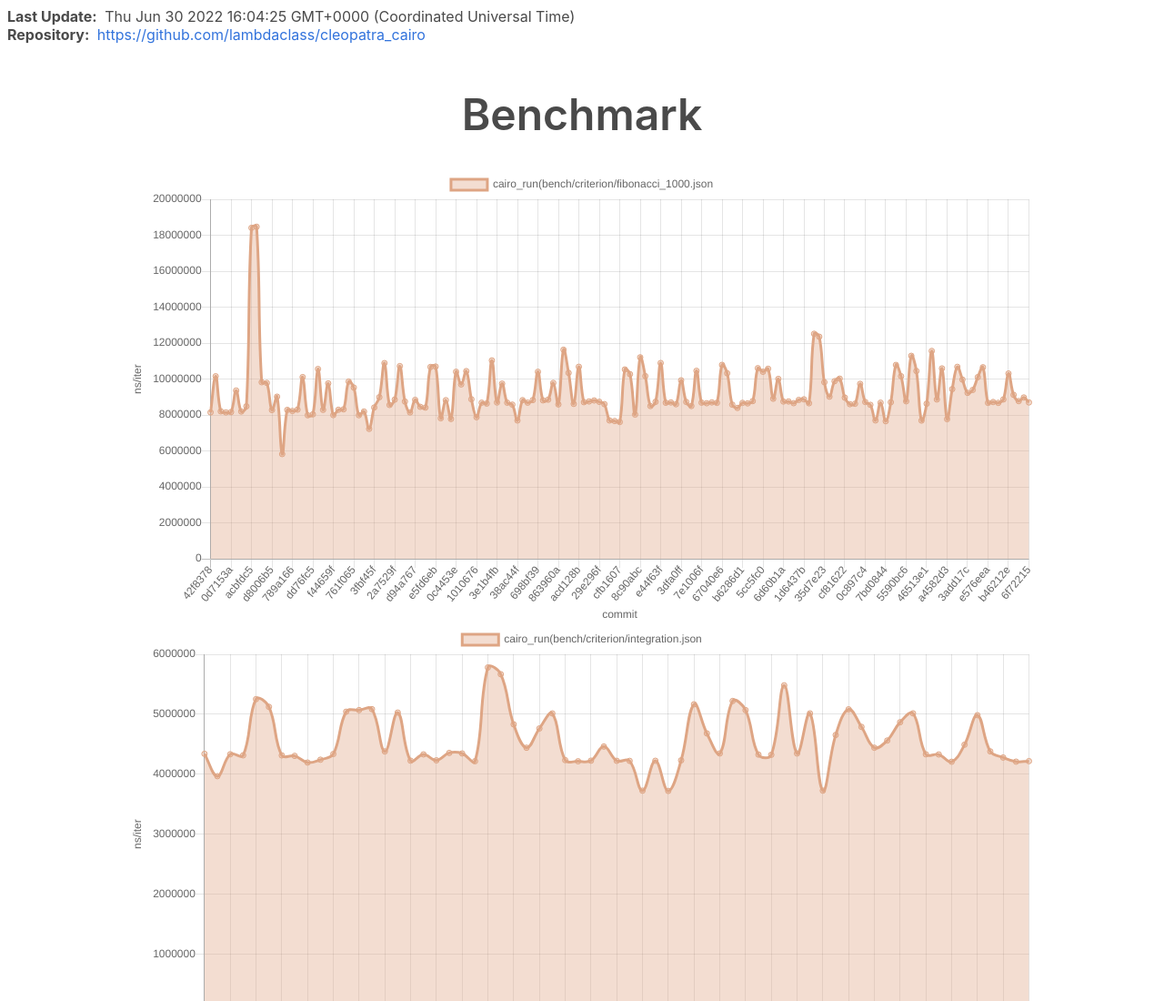
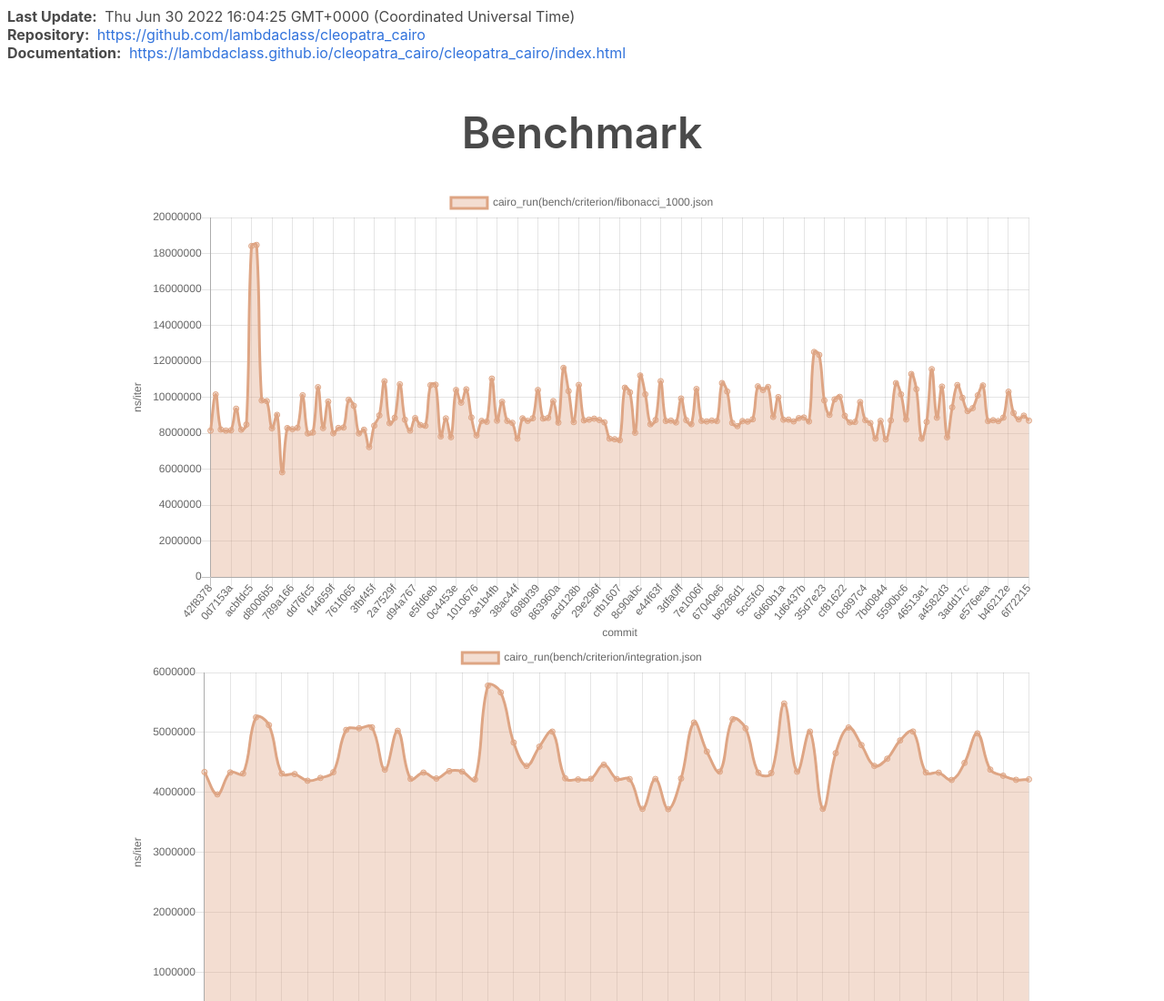
Before and after one commit to lambdaclass/cairo-vm, a plain HTML site: page index.html in a window 1280 px wide. Shown: the top 1100 px of the page at 91% size. Drawn offline with nearby package versions, Linux system fonts and the light colour scheme.

Commit message:
docs: add documentation link to benchmark page
Partially addresses #75, providing rendered documentation on github
pages.

```diff
--- a/index.html
+++ b/index.html
@@ -95,6 +95,10 @@
       <div class="header-item">
         <strong class="header-label">Repository:</strong>
         <a id="repository-link" rel="noopener"></a>
+      </div>
+      <div class="header-item">
+        <strong class="header-label">Documentation:</strong>
+        <a id="documentation-link" rel="noopener" href="https://lambdaclass.github.io/cleopatra_cairo/cleopatra_cairo/index.html">https://lambdaclass.github.io/cleopatra_cairo/cleopatra_cairo/index.html</a>
       </div>
     </header>
     <main id="main"></main>
```
